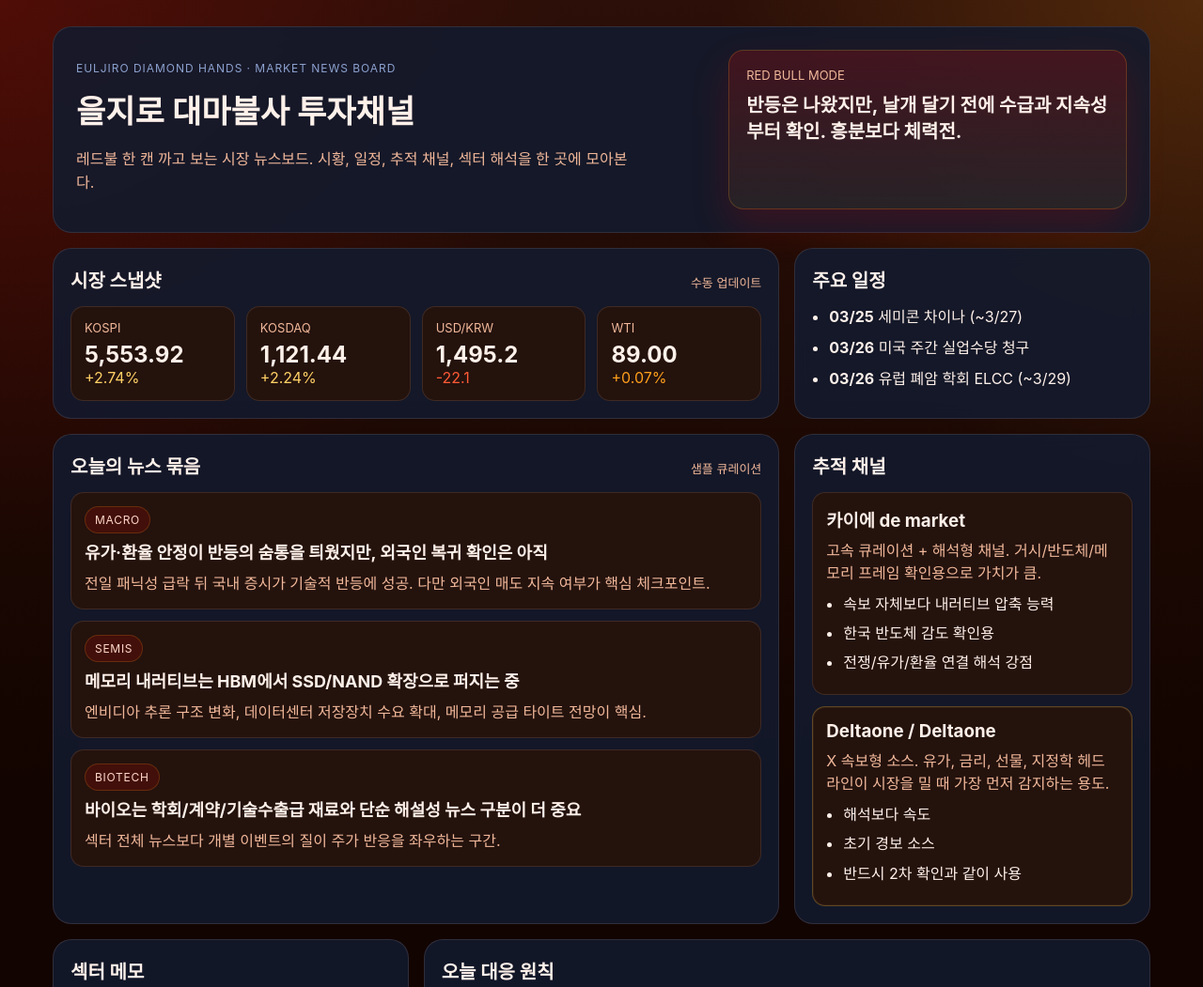
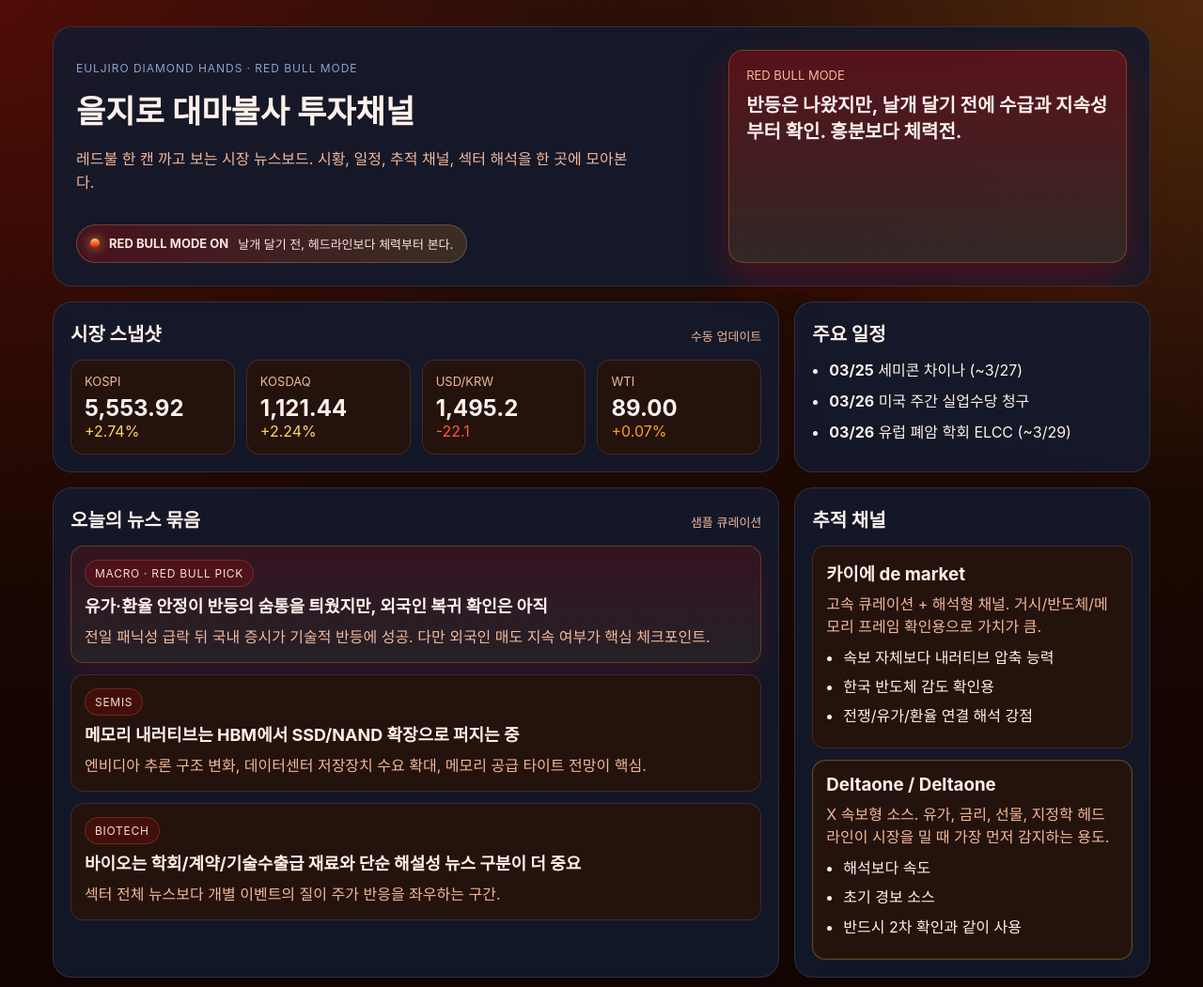
Before and after one commit to pangyowang/candle-news, a plain HTML site: page index.html in a window 1280 px wide. Shown: the top 1051 px of the page at 94% size. Drawn offline with Linux system fonts and the light colour scheme.

Commit message:
Update Pages Red Bull styling

```diff
--- a/index.html
+++ b/index.html
@@ -10,11 +10,16 @@
     <div class="shell">
       <header class="hero">
         <div>
-          <p class="eyebrow">Euljiro Diamond Hands · Market News Board</p>
+          <p class="eyebrow">Euljiro Diamond Hands · RED BULL MODE</p>
           <h1>을지로 대마불사 투자채널</h1>
           <p class="sub">
             레드불 한 캔 까고 보는 시장 뉴스보드. 시황, 일정, 추적 채널, 섹터 해석을 한 곳에 모아본다.
           </p>
+          <div class="bull-banner">
+            <span class="bull-dot"></span>
+            <strong>RED BULL MODE ON</strong>
+            <span>날개 달기 전, 헤드라인보다 체력부터 본다.</span>
+          </div>
         </div>
         <div class="hero-card">
           <div class="hero-label">RED BULL MODE</div>
@@ -69,8 +74,8 @@
             <span class="muted">샘플 큐레이션</span>
           </div>
           <div class="news-list">
-            <article class="news-item">
-              <div class="pill">Macro</div>
+            <article class="news-item redbull-card">
+              <div class="pill">Macro · Red Bull Pick</div>
               <h3>유가·환율 안정이 반등의 숨통을 틔웠지만, 외국인 복귀 확인은 아직</h3>
               <p>전일 패닉성 급락 뒤 국내 증시가 기술적 반등에 성공. 다만 외국인 매도 지속 여부가 핵심 체크포인트.</p>
             </article>
--- a/styles.css
+++ b/styles.css
@@ -43,12 +43,32 @@ body {
 h1 { margin: 8px 0 10px; font-size: 34px; }
 .sub { color: var(--muted); line-height: 1.55; max-width: 60ch; }
 .hero-card {
-  background: linear-gradient(180deg, rgba(225, 6, 0, 0.22), rgba(255, 159, 28, 0.08));
-  border: 1px solid rgba(255, 159, 28, 0.22);
+  background: linear-gradient(180deg, rgba(225, 6, 0, 0.32), rgba(255, 159, 28, 0.12));
+  border: 1px solid rgba(255, 159, 28, 0.28);
   border-radius: 16px;
   padding: 18px;
   align-self: stretch;
-  box-shadow: 0 18px 40px rgba(225, 6, 0, 0.18);
+  box-shadow: 0 18px 40px rgba(225, 6, 0, 0.26);
+}
+.bull-banner {
+  margin-top: 16px;
+  display: inline-flex;
+  flex-wrap: wrap;
+  gap: 10px;
+  align-items: center;
+  padding: 10px 14px;
+  border-radius: 999px;
+  background: linear-gradient(90deg, rgba(225, 6, 0, 0.24), rgba(255, 159, 28, 0.16));
+  border: 1px solid rgba(255, 209, 102, 0.24);
+  color: #ffe5db;
+  font-size: 13px;
+}
+.bull-dot {
+  width: 10px;
+  height: 10px;
+  border-radius: 50%;
+  background: linear-gradient(180deg, #ffcf5a, #e10600);
+  box-shadow: 0 0 12px rgba(255, 207, 90, 0.8);
 }
 .hero-label { color: var(--muted); font-size: 13px; margin-bottom: 10px; }
 .hero-text { font-size: 20px; line-height: 1.4; font-weight: 700; }
@@ -105,6 +125,11 @@ h1 { margin: 8px 0 10px; font-size: 34px; }
   border-radius: 14px;
   padding: 14px;
 }
+.redbull-card {
+  background: linear-gradient(180deg, rgba(225, 6, 0, 0.16), rgba(255, 159, 28, 0.08));
+  border-color: rgba(255, 159, 28, 0.26);
+  box-shadow: 0 10px 24px rgba(225, 6, 0, 0.16);
+}
 .news-item h3 {
   margin: 8px 0;
   font-size: 18px;
```
